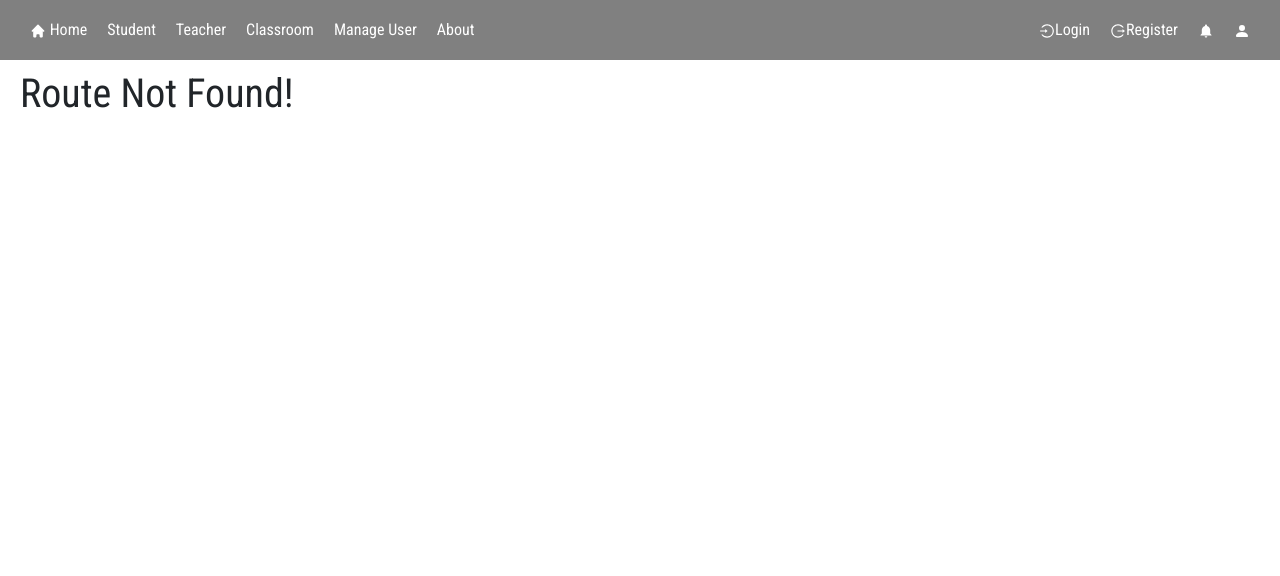
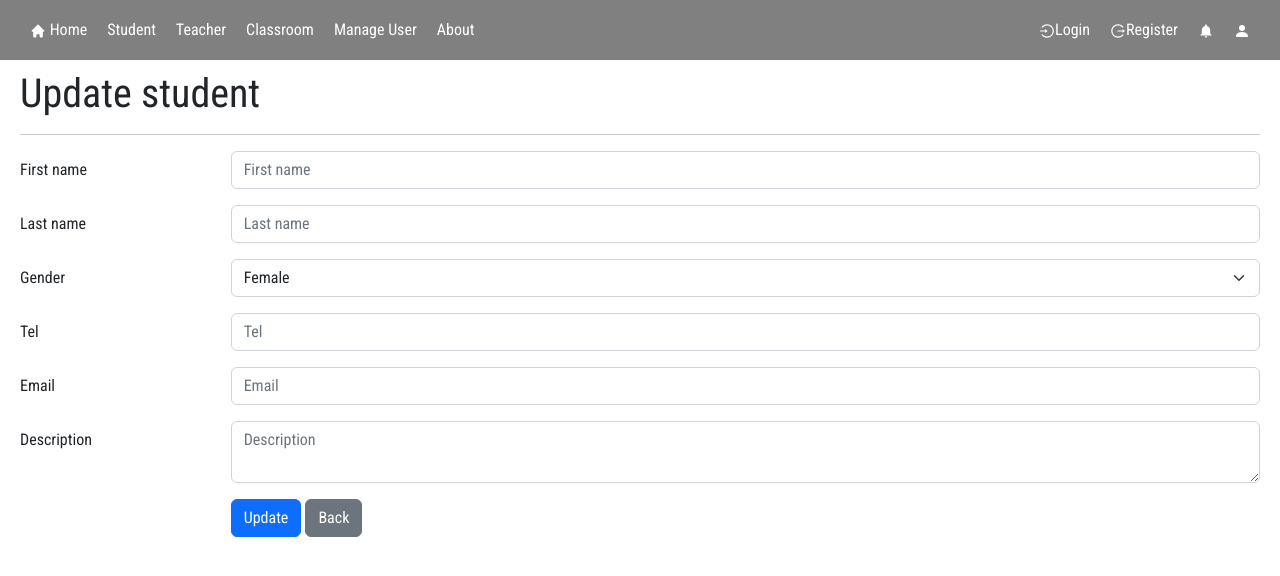
Before and after one commit to vannakdy/course_reactjs_g7, a React (Create React App) app: page /student/create/1 in a window 1280 px wide. Before the commit this address had no page. Shown: the top 576 px of the page. Built offline with nearby package versions, Linux system fonts and the light colour scheme; no server answers.

Commit message:
update and create student

```diff
--- a/src/App.js
+++ b/src/App.js
@@ -20,6 +20,8 @@ function App(){
           <Route path="/register" element={<RegisterPage/>} />
           <Route path="/student" element={<StudentPage/>} />
           <Route path="/student/create" element={<StudentCreatePage/>} />
+          <Route path="/student/create/:id" element={<StudentCreatePage/>} />
+
           <Route path="/teacher" element={<TeacherPage/>} />
           <Route path="*" element={<h1>Route Not Found!</h1>} />
         </Routes>
--- a/src/page/StudentCreatePage.js
+++ b/src/page/StudentCreatePage.js
@@ -1,14 +1,15 @@
-import {useState} from "react";
+import {useState,useEffect} from "react";
 import Col from 'react-bootstrap/Col';
 import Form from 'react-bootstrap/Form';
 import Row from 'react-bootstrap/Row';
 import Button from 'react-bootstrap/Button';
 import Stack from 'react-bootstrap/Stack';
 import axios from "axios";
-import {useNavigate} from 'react-router-dom'
+import {useNavigate,useParams} from 'react-router-dom'
 
 const StudentCreatePage = () => {
-    const navigate = useNavigate()
+    const navigate = useNavigate();
+    const params = useParams();
 
     const [firstname,setFirstname] = useState("");
     const [lastname,setLastname] = useState("")
@@ -16,6 +17,37 @@ const StudentCreatePage = () => {
     const [tel,setTel] = useState("")
     const [email,setEmail] = useState("")
     const [description,setDescription] = useState("")
+
+    useEffect(()=>{
+        if(params.id != undefined){
+            getStudentById(); // call function get student by id when open for edit
+        }
+
+    },[])
+
+    const getStudentById = () => {
+        axios({
+            url: "http://localhost:8080/api/student/"+params.id,
+            method: "GET",
+            data: {},
+            headers: {},
+          }).then((res) => {
+            var data = res.data;
+            if(data && data.list.length > 0){
+                var objStudent = data.list[0];
+
+                setFirstname(objStudent.firstname)
+                setLastname(objStudent.lastname)
+                setGender(objStudent.gender)
+                setTel(objStudent.tel)
+                setEmail(objStudent.email)
+                setDescription(objStudent.description)
+
+            }
+          }).catch(err=>{
+            console.log(err)
+          })
+    }
 
     const onChangeFname = (event) => {
         // console.log(event.target.value)
@@ -63,9 +95,61 @@ const StudentCreatePage = () => {
           })
     }
 
+    const onClickBack = () => {
+        navigate("/student")
+    }
+
+    const onClickSaveNew = () => {
+        axios({
+            url: "http://localhost:8080/api/student",
+            method: "POST",
+            data: {
+              "firstname" : firstname,
+              "lastname" : lastname,
+              "gender" : gender,
+              "tel" :tel,
+              "email" : email,
+              "description" : description
+            },
+            headers: {},
+          }).then((res) => {
+            var data = res.data;
+            setFirstname("");
+            setLastname("");
+            setGender(0);
+            setTel("")
+            setEmail("")
+            setDescription("")
+          }).catch(err=>{
+            console.log(err)
+          })
+    }
+
+    const onClickUpdate = () => {
+        axios({
+            url: "http://localhost:8080/api/student",
+            method: "PUT",
+            data: {
+              "student_id": params.id,
+              "firstname" : firstname,
+              "lastname" : lastname,
+              "gender" : gender,
+              "tel" :tel,
+              "email" : email,
+              "description" : description
+            },
+            headers: {},
+          }).then((res) => {
+            var data = res.data;
+            navigate("/student")
+          }).catch(err=>{
+            console.log(err)
+          })
+    }
+
     return (
         <div>
-            <h1>New student</h1>
+            <h1>{params.id == undefined ? "New" : "Update"} student</h1>
 
             {/* <div>firstname : {firstname}</div>
             <div>lastname : {lastname}</div>
@@ -79,21 +163,21 @@ const StudentCreatePage = () => {
                 <Form.Group as={Row} className="mb-3" controlId="formPlaintextPassword">
                     <Form.Label column sm="2">First name</Form.Label>
                     <Col sm="10">
-                        <Form.Control onChange={onChangeFname} type="text" placeholder="First name" />
+                        <Form.Control value={firstname} onChange={onChangeFname} type="text" placeholder="First name" />
                     </Col>
                 </Form.Group>
 
                 <Form.Group as={Row} className="mb-3" controlId="formPlaintextPassword">
                     <Form.Label column sm="2">Last name</Form.Label>
                     <Col sm="10">
-                        <Form.Control onChange={onChangeLastName} type="text" placeholder="Last name" />
+                        <Form.Control value={lastname} onChange={onChangeLastName} type="text" placeholder="Last name" />
                     </Col>
                 </Form.Group>
 
                 <Form.Group as={Row} className="mb-3" controlId="formPlaintextPassword">
                     <Form.Label column sm="2">Gender</Form.Label>
                     <Col sm="10">
-                        <Form.Select onChange={onChangeGender} aria-label="Default select example">
+                        <Form.Select value={gender} onChange={onChangeGender} aria-label="Default select example">
                             <option value="0">Female</option>
                             <option value="1">Male</option>
                             <option value="2">Other</option>
@@ -104,21 +188,21 @@ const StudentCreatePage = () => {
                 <Form.Group as={Row} className="mb-3" controlId="formPlaintextPassword">
                     <Form.Label column sm="2">Tel</Form.Label>
                     <Col sm="10">
-                        <Form.Control onChange={onChangeTel} type="text" placeholder="Tel" />
+                        <Form.Control value={tel} onChange={onChangeTel} type="text" placeholder="Tel" />
                     </Col>
                 </Form.Group>
 
                 <Form.Group as={Row} className="mb-3" controlId="formPlaintextPassword">
                     <Form.Label column sm="2">Email</Form.Label>
                     <Col sm="10">
-                        <Form.Control onChange={onChangeEmail} type="text" placeholder="Email" />
+                        <Form.Control value={email} onChange={onChangeEmail} type="text" placeholder="Email" />
                     </Col>
                 </Form.Group>
 
                 <Form.Group as={Row} className="mb-3" controlId="formPlaintextPassword">
                     <Form.Label column sm="2">Description</Form.Label>
                     <Col sm="10">
-                        <Form.Control onChange={onChangeDes} as="textarea" placeholder="Description" />
+                        <Form.Control value={description} onChange={onChangeDes} as="textarea" placeholder="Description" />
                     </Col>
                 </Form.Group>
 
@@ -126,9 +210,10 @@ const StudentCreatePage = () => {
                     <Form.Label column sm="2"></Form.Label>
                     <Col sm="10">
                         <Stack gap={1} direction="horizontal">
-                            <Button onClick={onClickSave}>Save</Button>
-                            <Button>Save New</Button>
-                            <Button variant="secondary">Back</Button>
+                            {params.id == undefined && <Button onClick={onClickSave}>Save</Button>}
+                            {params.id == undefined && <Button onClick={onClickSaveNew}>Save New</Button>}
+                            {params.id != undefined && <Button onClick={onClickUpdate}>Update</Button>}
+                            <Button onClick={onClickBack}  variant="secondary">Back</Button>
                         </Stack>
                     </Col>
                 </Form.Group>
--- a/src/page/StudentPage.js
+++ b/src/page/StudentPage.js
@@ -64,6 +64,10 @@ function StudentPage() {
     });
   }
 
+  const onClickToEdit = (student_id) => {
+    navigate("/student/create/"+student_id)
+  }
+
   return (
     <div>
       <div className="row-between">
@@ -99,7 +103,7 @@ function StudentPage() {
                             <td>{item.create_at}</td>
                             <td>
                                 <Stack gap={1} direction="horizontal">
-                                    <Button variant="primary" size="sm"><MdDelete/>Edit</Button>
+                                    <Button onClick={()=>onClickToEdit(item.student_id)} variant="primary" size="sm"><MdDelete/>Edit</Button>
                                     <Button onClick={()=>onClickDelete(item.student_id)} variant="danger" size="sm">Remove</Button>
                                 </Stack>
                             </td>
```
